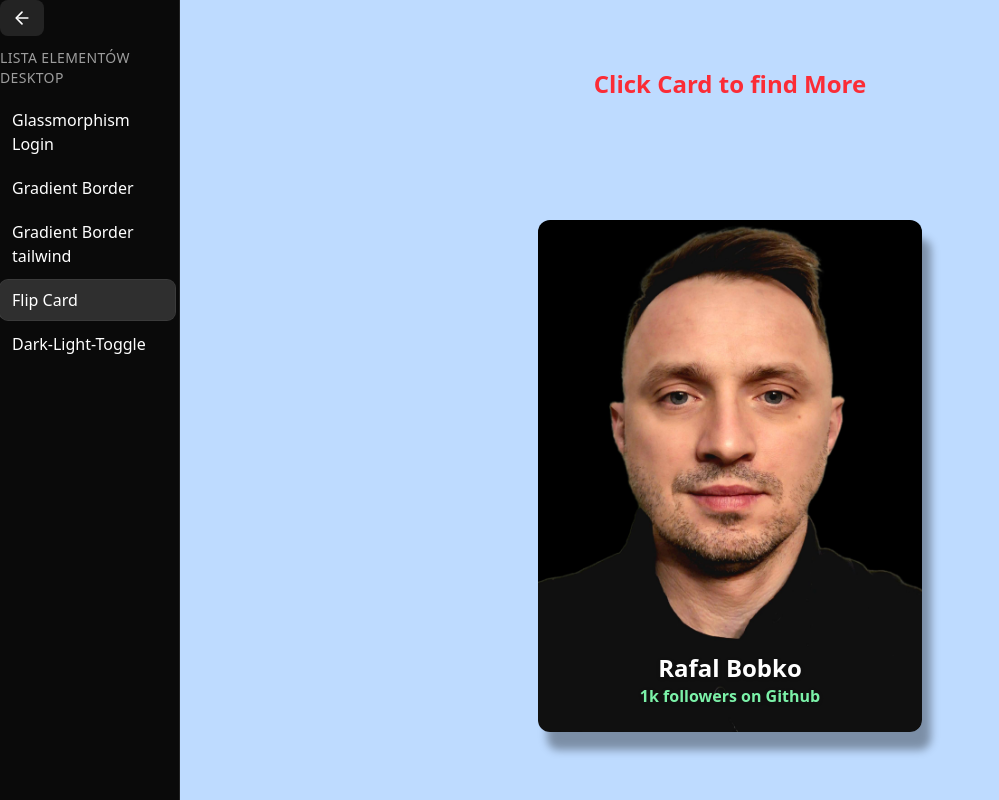
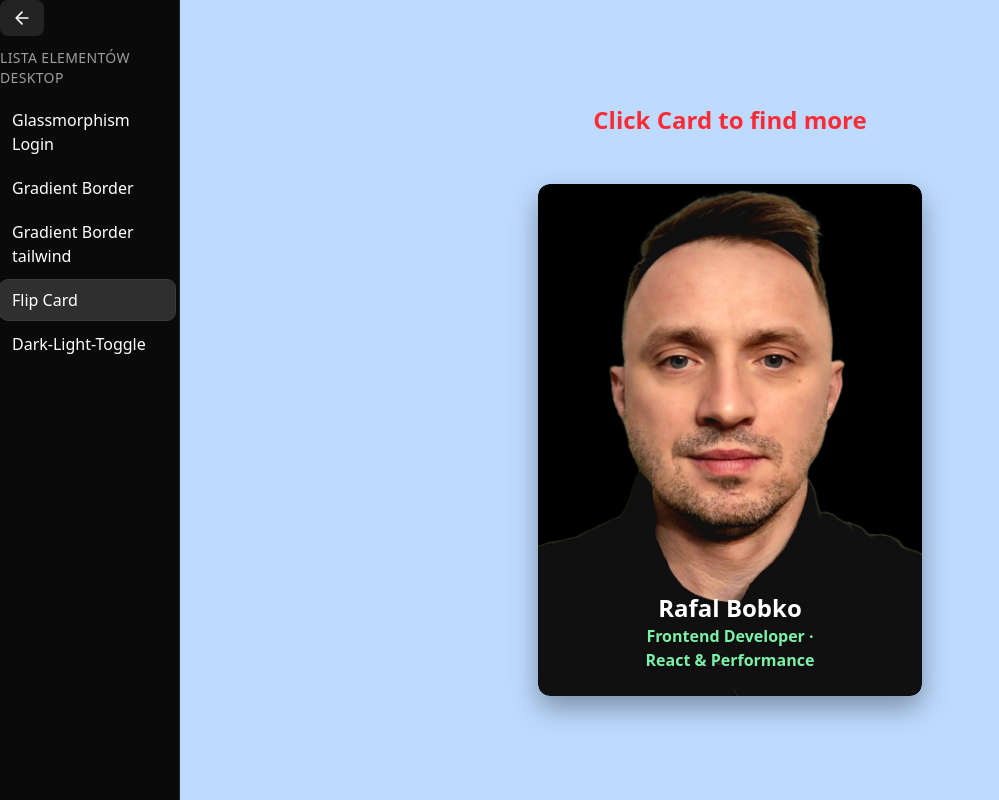
Before and after one commit to sabaudianin/my-elements, a React (Vite) app: page /flip-card in a window 1280 px wide. Shown: the whole page, without its empty margins (0-999 px from the left). Built offline with nearby package versions, Linux system fonts and the light colour scheme.

Commit message:
added a11y & SEO

```diff
--- a/src/components/Card/FlipCard/FlipCard.tsx
+++ b/src/components/Card/FlipCard/FlipCard.tsx
@@ -1,39 +1,50 @@
 import { useState } from 'react';
 
 export const FlipCard = () => {
-  const [isFliped, setIsFliped] = useState(false);
-  const toggleFlip = () => setIsFliped((prev) => !prev);
+  const [isFlipped, setIsFlipped] = useState(false);
+  const toggle = () => setIsFlipped((v) => !v);
 
   return (
-    <section className="grid min-h-screen place-items-center bg-blue-200 p-2 [perspective:1000px]">
-      <span className="text-2xl font-bold text-red-500">Click Card to find More</span>
+    <section className="flex min-h-screen flex-col items-center justify-center gap-12 bg-blue-200 p-2 [perspective:1000px]">
+      <p className="text-2xl font-bold text-red-500">Click Card to find more</p>
       <article
-        className="relative aspect-[3/4] w-full max-w-sm transform-gpu cursor-pointer rounded-xl font-semibold text-black text-white shadow-[9px_18px_9px_0px_rgba(0,_0,_0,_0.35)] transition-transform duration-700 [transform-style:preserve-3d] data-[flipped=true]:[transform:rotateY(180deg)]"
-        data-flipped={isFliped}
-        onClick={toggleFlip}
+        className="relative aspect-[3/4] w-full max-w-sm transform-gpu cursor-pointer rounded-xl text-white shadow-[0_12px_28px_rgba(0,0,0,0.35)] transition-transform duration-700 [transform-style:preserve-3d] data-[flipped=true]:[transform:rotateY(180deg)]"
+        data-flipped={isFlipped}
+        onClick={toggle}
         role="button"
+        tabIndex={0}
+        aria-pressed={isFlipped}
+        aria-label={isFlipped ? 'Show front' : 'Flip card'}
       >
-        {/* FRONT */}
-        <div className="absolute inset-0 h-full w-full rounded-xl bg-[url('/avatarMini.jpg')] bg-cover bg-center p-4 [backface-visibility:hidden]">
+        <div className="absolute inset-0 overflow-hidden rounded-xl p-4 [backface-visibility:hidden]">
+          <img
+            src="/avatarMini.jpg"
+            alt="Rafal Bobko portrait"
+            className="absolute inset-0 -z-10 h-full w-full rounded-xl object-cover"
+            loading="lazy"
+          />
           <div className="absolute bottom-6 left-1/2 -translate-x-1/2 text-center drop-shadow">
-            <h2 className="text-2xl font-bold">Rafal Bobko</h2>
-            <p className="font-bold text-green-300">1k followers on Github</p>
+            <h1 className="text-2xl font-bold">Rafal Bobko</h1>
+            <p className="font-semibold text-green-300">Frontend Developer · React & Performance</p>
+
+            <p className="sr-only">Developer building fast, accessible interfaces with React.</p>
           </div>
         </div>
-        {/* BACK */}
-        <div className="absolute inset-0 grid h-full w-full [transform:rotateY(180deg)] place-items-center rounded-xl bg-black p-6 [backface-visibility:hidden]">
-          <div className="space-y-12 text-center">
-            <h3 className="py-2 text-2xl font-bold">Rafal Bobko</h3>
-            <p className="text-center">
-              Rafal Bobko is a high class modern Developer, focused on React, performance and DX.
-              Get him services ASAP.
+
+        <div className="absolute inset-0 grid [transform:rotateY(180deg)] place-items-center rounded-xl bg-black p-6 [backface-visibility:hidden]">
+          <div className="space-y-6 text-center">
+            <h2 className="text-2xl font-bold">Rafal Bobko</h2>
+            <p className="text-white/85">
+              Modern developer focused on React, performance and DX. Passionate about clean UI and
+              accessible motion.
             </p>
-            <button
-              className="inline-flex cursor-pointer items-center rounded-xl bg-green-500 px-4 py-2 hover:bg-green-600 focus-visible:ring-4 focus-visible:ring-green-500/30 focus-visible:outline-none active:translate-y-px"
-              onClick={(e) => console.log('CLicked button find More', e.stopPropagation())}
+            <a
+              href="/about"
+              className="inline-flex items-center rounded-xl bg-green-500 px-4 py-2 font-medium hover:bg-green-600 focus-visible:ring-4 focus-visible:ring-green-500/30 focus-visible:outline-none active:translate-y-px"
+              onClick={(e) => e.stopPropagation()}
             >
-              Find More
-            </button>
+              Find more
+            </a>
           </div>
         </div>
       </article>
--- a/src/components/DarkLightToggle/DarkLightToggle.tsx
+++ b/src/components/DarkLightToggle/DarkLightToggle.tsx
@@ -4,13 +4,15 @@ export const DarkLightToggle = () => {
 
   const toggleTheme = () => {
     const root = document.documentElement;
-    const next = !root.classList.contains('dark');
-    root.classList.toggle('dark', next);
-    localStorage.setItem('theme', next ? 'dark' : 'light');
+    const theme = !root.classList.contains('dark');
+    root.classList.toggle('dark', theme);
+
+    localStorage.setItem('theme', theme ? 'dark' : 'light');
   };
 
   return (
-    <section className="relative z-10 grid min-h-screen place-items-center bg-blue-500 duration-500 dark:bg-red-500">
+    <section className="flex min-h-screen flex-col items-center justify-center gap-6 bg-blue-300 duration-800 dark:bg-red-300">
+      <span className="text-4xl font-extrabold text-black dark:text-white"> ZMIEN MOTYW</span>
       <label className="relative inline-flex h-8 w-14 items-center select-none">
         <input
           type="checkbox"
@@ -19,7 +21,7 @@ export const DarkLightToggle = () => {
           defaultChecked={isDark}
           onChange={toggleTheme}
         />
-        <span className="relative block h-full w-full rounded-full bg-yellow-700 transition-colors duration-300 peer-checked:bg-blue-900 before:absolute before:top-1 before:left-1 before:grid before:h-6 before:w-6 before:place-items-center before:rounded-full before:bg-white before:text-[12px] before:leading-none before:shadow-[0_2px_6px_rgba(0,0,0,0.25)] before:transition-transform before:duration-300 before:content-['☀️'] peer-checked:before:translate-x-6 peer-checked:before:content-['🌙']" />
+        <span className="relative block h-full w-full rounded-full bg-red-300 transition-colors duration-300 peer-checked:bg-blue-300 before:absolute before:top-1 before:left-1 before:grid before:h-6 before:w-6 before:place-items-center before:rounded-full before:bg-white before:text-[12px] before:leading-none before:shadow-[0_2px_6px_rgba(0,0,0,0.25)] before:transition-transform before:duration-300 before:content-['☀️'] peer-checked:before:translate-x-6 peer-checked:before:content-['🌙']" />
       </label>
     </section>
   );
```
